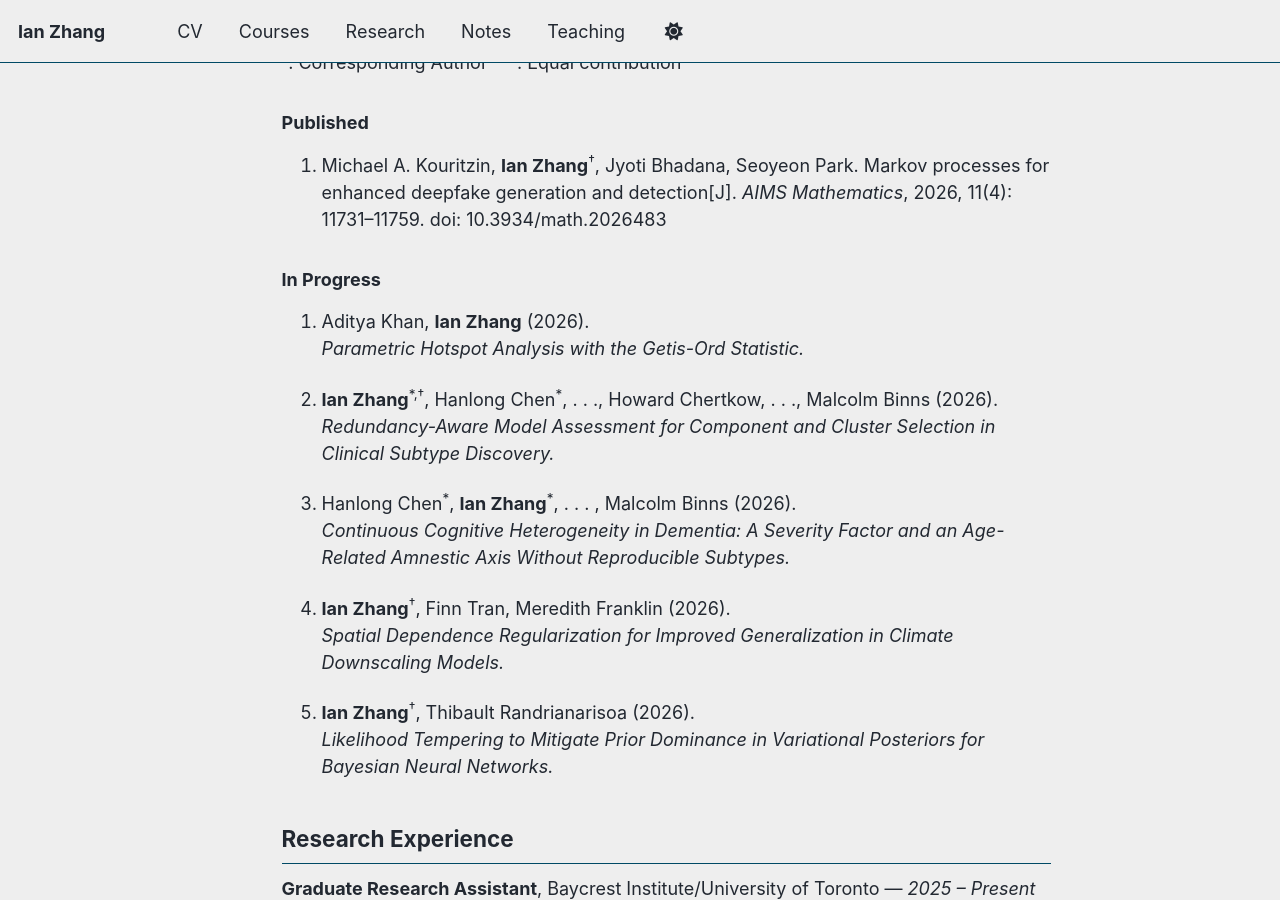
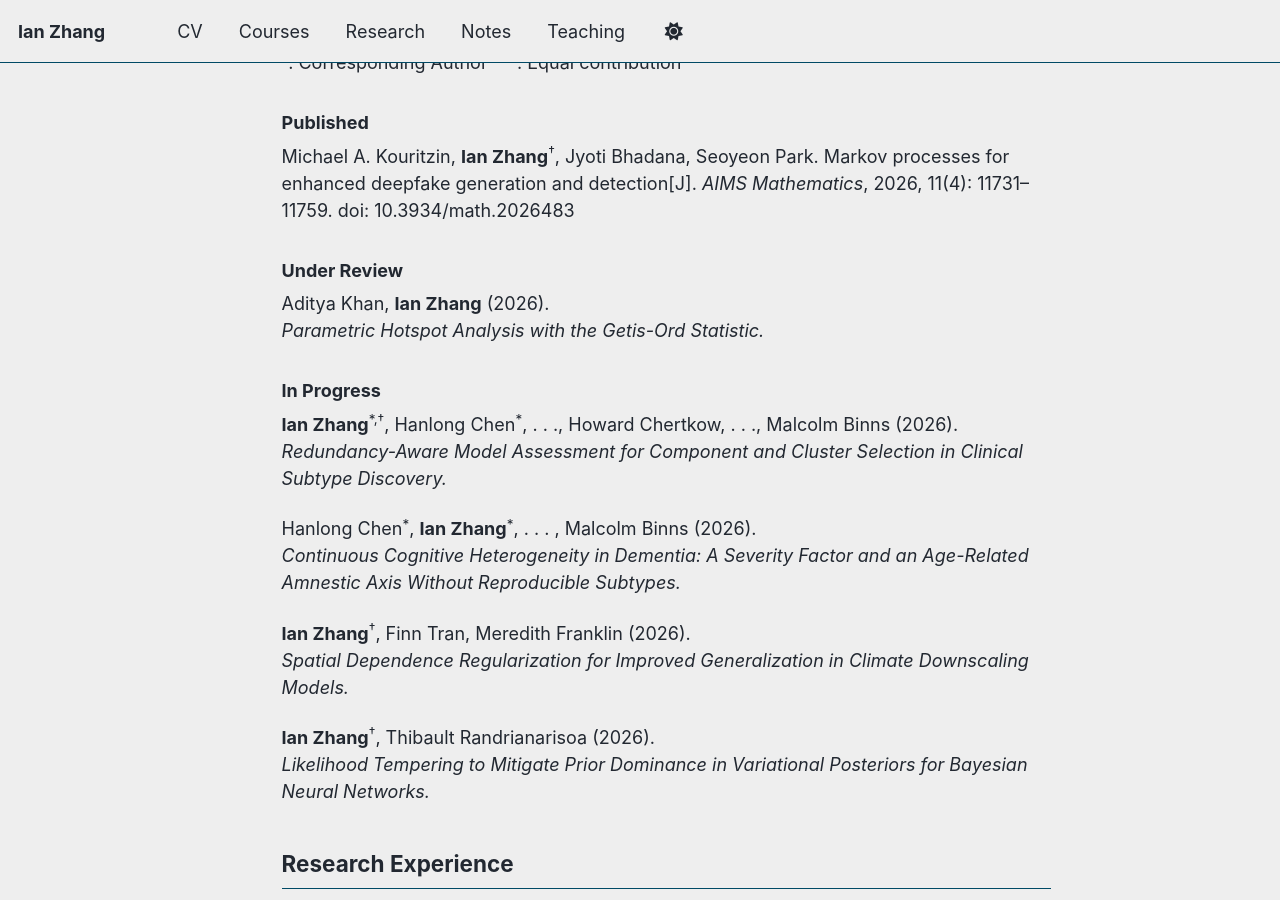
Before and after one commit to IanZhang42/ianwebsite, a Jekyll site: the page built from _pages/cv-markdown.md, in a window 1280 px wide and 900 px high, scrolled down 1000 px. Built offline with Jekyll 4.4.1, drawn with Linux system fonts in a browser that asks for light colours; a script that is not in the unit is left out.

Commit message:
updated CV, webpage version

```diff
--- a/_pages/cv-markdown.md
+++ b/_pages/cv-markdown.md
@@ -38,23 +38,26 @@ My downloadable CV can be found <a href="/CV/ian_CV.pdf" target="_blank" rel="no
 
 ### Published
 
-1. Michael A. Kouritzin, **Ian Zhang**<sup>†</sup>, Jyoti Bhadana, Seoyeon Park. Markov processes for enhanced deepfake generation and detection[J]. *AIMS Mathematics*, 2026, 11(4): 11731–11759. doi: 10.3934/math.2026483
+Michael A. Kouritzin, **Ian Zhang**<sup>†</sup>, Jyoti Bhadana, Seoyeon Park. Markov processes for enhanced deepfake generation and detection[J]. *AIMS Mathematics*, 2026, 11(4): 11731–11759. doi: 10.3934/math.2026483
+
+### Under Review
+
+Aditya Khan, **Ian Zhang** (2026).<br>
+*Parametric Hotspot Analysis with the Getis-Ord Statistic.*
+
 
 ### In Progress
 
-1. Aditya Khan, **Ian Zhang** (2026).<br>
-   *Parametric Hotspot Analysis with the Getis-Ord Statistic.*
-
-2. **Ian Zhang**<sup>\*,†</sup>, Hanlong Chen<sup>\*</sup>, . . ., Howard Chertkow, . . ., Malcolm Binns (2026).<br>
+**Ian Zhang**<sup>\*,†</sup>, Hanlong Chen<sup>\*</sup>, . . ., Howard Chertkow, . . ., Malcolm Binns (2026).<br>
    *Redundancy-Aware Model Assessment for Component and Cluster Selection in Clinical Subtype Discovery.*
 
-3. Hanlong Chen<sup>\*</sup>, **Ian Zhang**<sup>\*</sup>, . . . , Malcolm Binns (2026).<br>
+Hanlong Chen<sup>\*</sup>, **Ian Zhang**<sup>\*</sup>, . . . , Malcolm Binns (2026).<br>
    *Continuous Cognitive Heterogeneity in Dementia: A Severity Factor and an Age-Related Amnestic Axis Without Reproducible Subtypes.*
 
-4. **Ian Zhang**<sup>†</sup>, Finn Tran, Meredith Franklin (2026).<br>
+**Ian Zhang**<sup>†</sup>, Finn Tran, Meredith Franklin (2026).<br>
    *Spatial Dependence Regularization for Improved Generalization in Climate Downscaling Models.*
 
-5. **Ian Zhang**<sup>†</sup>, Thibault Randrianarisoa (2026).<br>
+**Ian Zhang**<sup>†</sup>, Thibault Randrianarisoa (2026).<br>
    *Likelihood Tempering to Mitigate Prior Dominance in Variational Posteriors for Bayesian Neural Networks.*
 
 ## Research Experience
```
